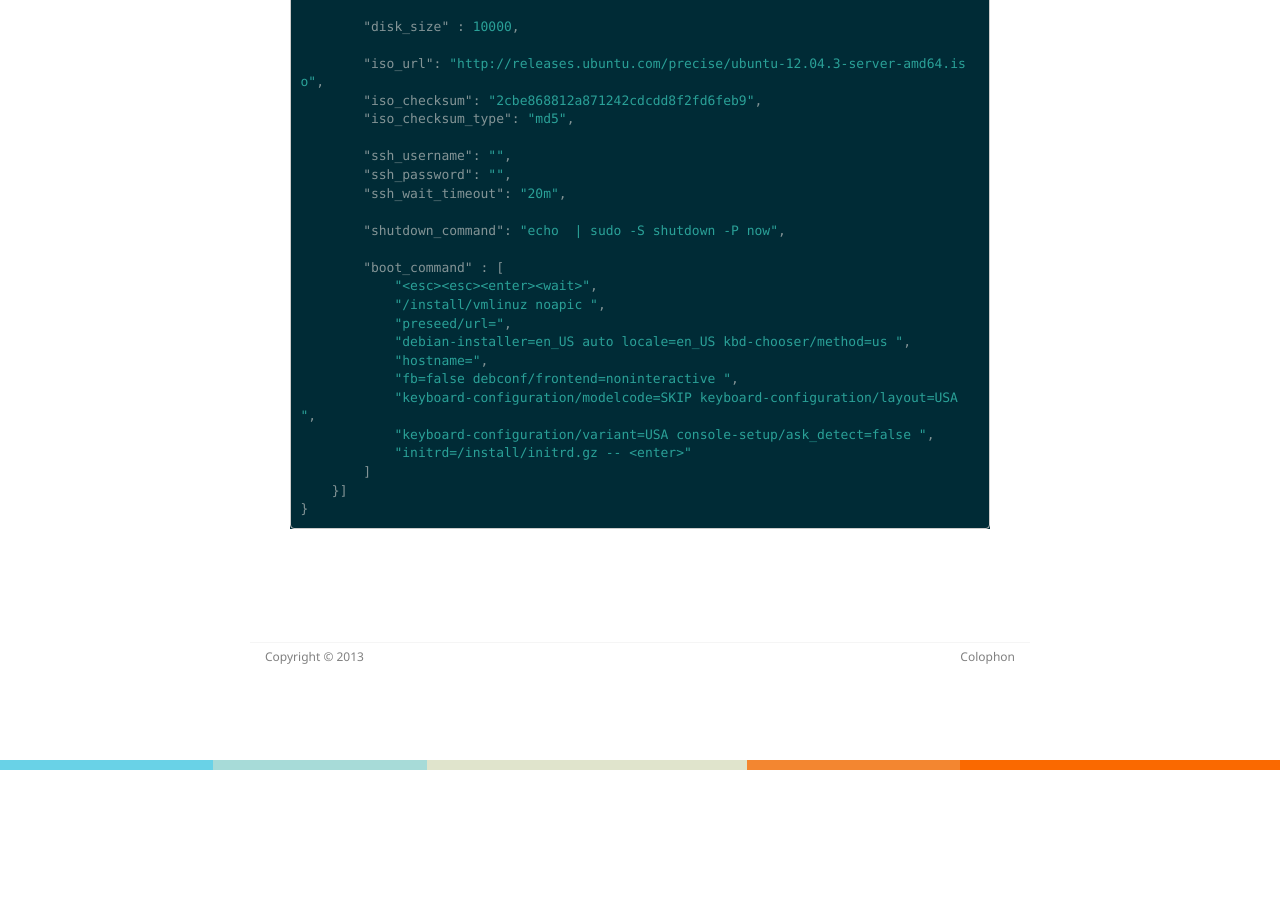
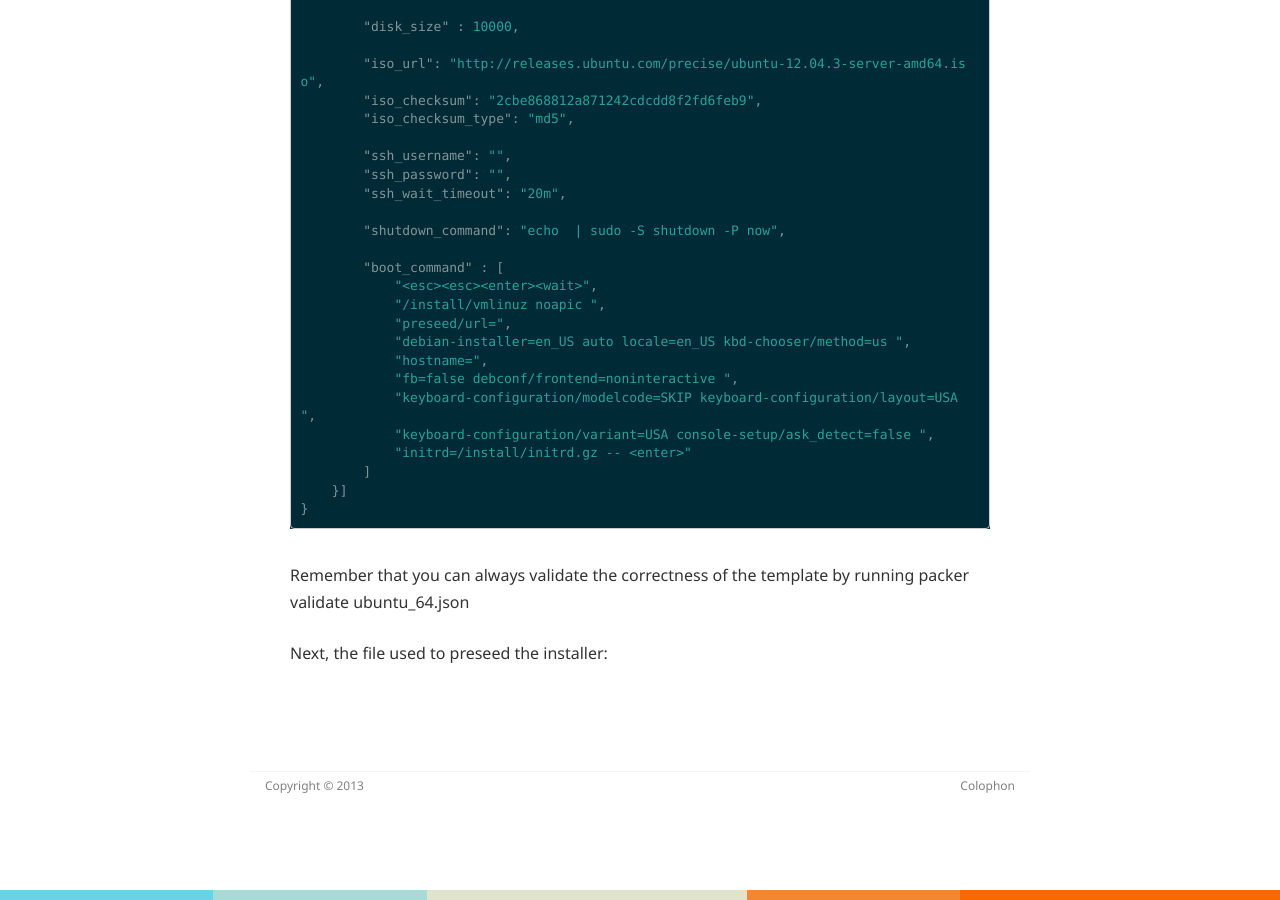
Before and after one commit to ik-fractel/kappataumu.github.com, a Jekyll site: the page built from _posts/2013-09-08-creating-an-Ubuntu-VM-with-packer.md, in a window 1280 px wide and 900 px high, scrolled down 1756 px. Built offline with Jekyll 4.4.1, drawn with Linux system fonts in a browser that asks for light colours; nearby versions of some CDN libraries; Markdown is read by kramdown in place of the engine named in the settings; before the commit the page ends 2526 px from its top, so only the background shows below that.

Commit message:
Updated 2013-09-08-creating-an-Ubuntu-VM-with-packer.md

````diff
--- a/_posts/2013-09-08-creating-an-Ubuntu-VM-with-packer.md
+++ b/_posts/2013-09-08-creating-an-Ubuntu-VM-with-packer.md
@@ -68,3 +68,7 @@ Now, armed with this information, we start by creating the Packer template. Let
     }]
 }
 ```
+
+Remember that you can always validate the correctness of the template by running packer validate ubuntu_64.json
+
+Next, the file used to preseed the installer:
````
